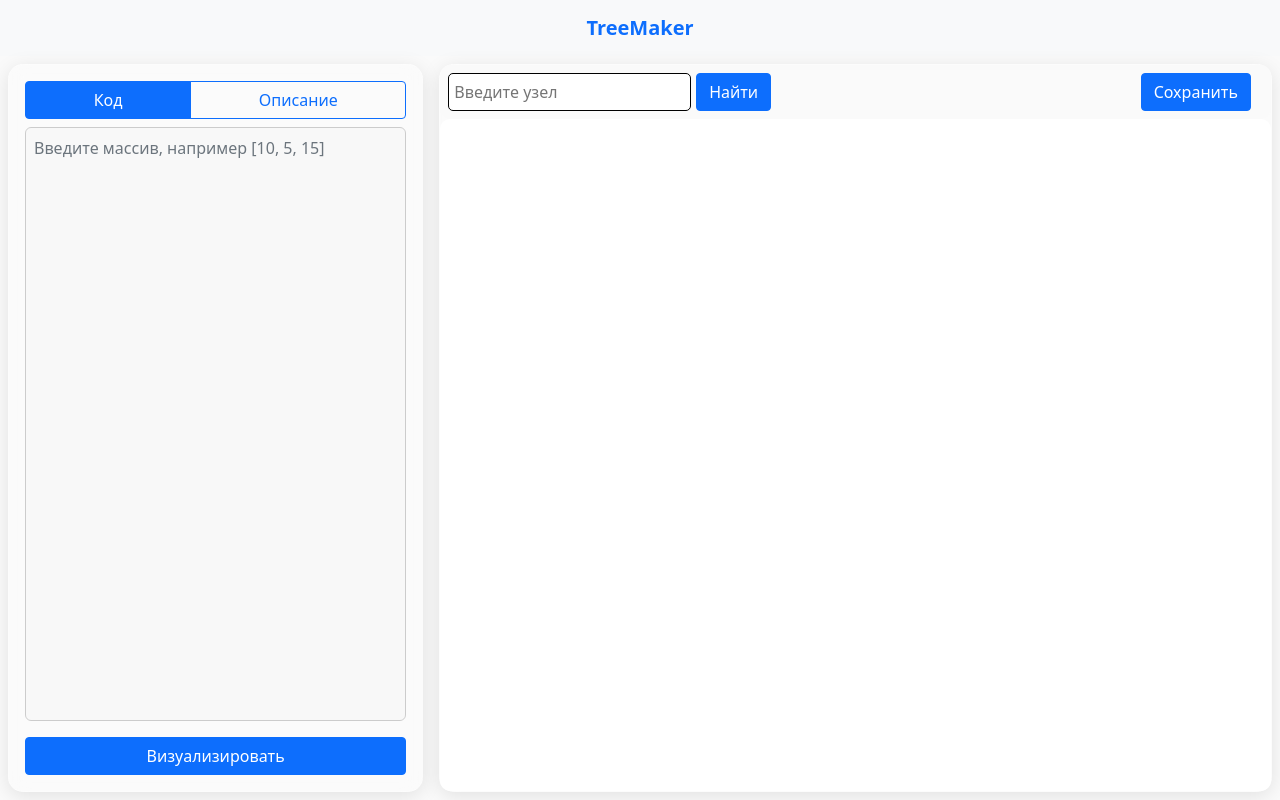
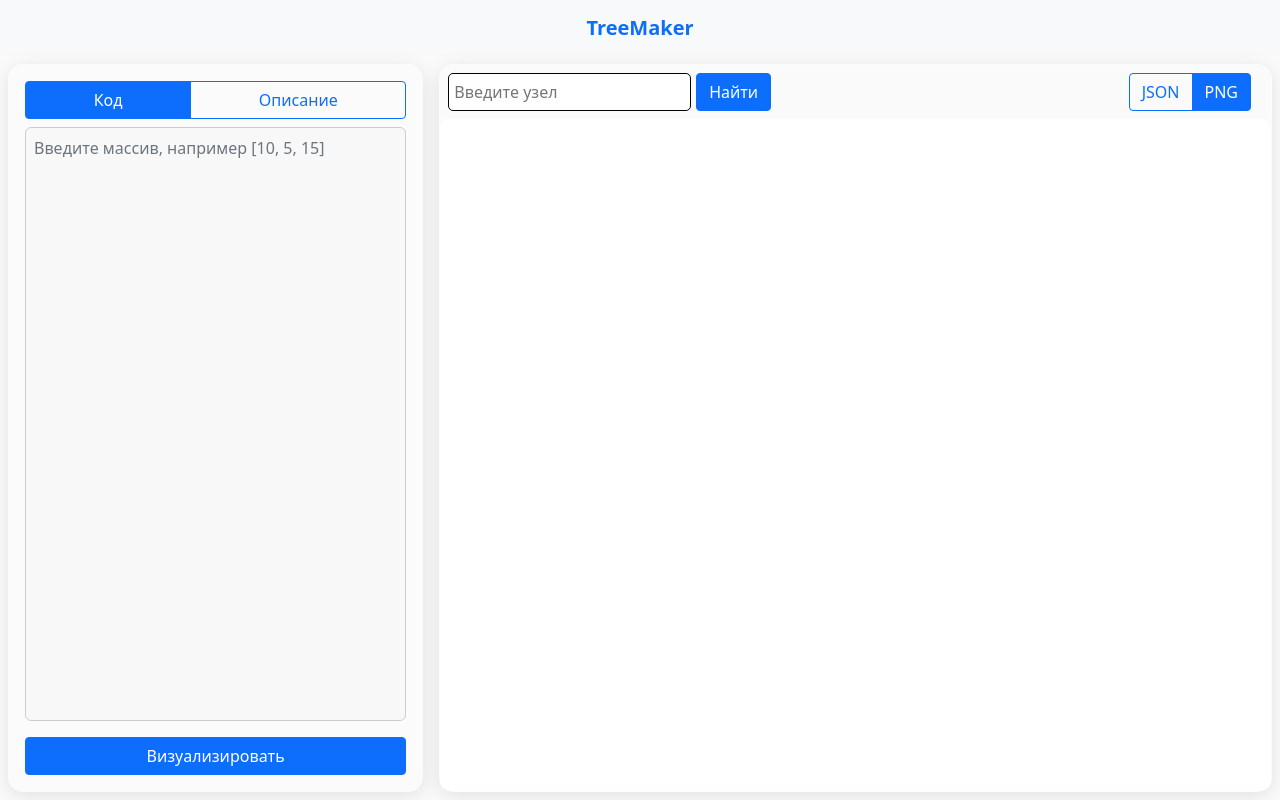
Before and after one commit to hhhanafubukiii/TreeMaker, a plain HTML site: page index.html in a window 1280 px wide. Drawn offline with nearby package versions, Linux system fonts and the light colour scheme.

Commit message:
Update index.html

```diff
--- a/index.html
+++ b/index.html
@@ -52,7 +52,11 @@
                             <button id="search-btn" class="btn btn-primary">Найти</button>
                         </div>
                         <div class="download-btn-container container-fluid d-flex">
-                            <button class="btn btn-primary" id="save-btn">Сохранить</button>
+                            <div class="btn-group" role="group">
+                                <button class="btn btn-outline-primary" id="save-json-btn"
+                                    title="Скопировать JSON в буфер">JSON</button>
+                                <button class="btn btn-primary" id="save-png-btn" title="Скачать PNG">PNG</button>
+                            </div>
                         </div>
                     </div>
                     <div class="canvas-container d-flex flex-column flex-grow-2" id="canvas-parent">
```
